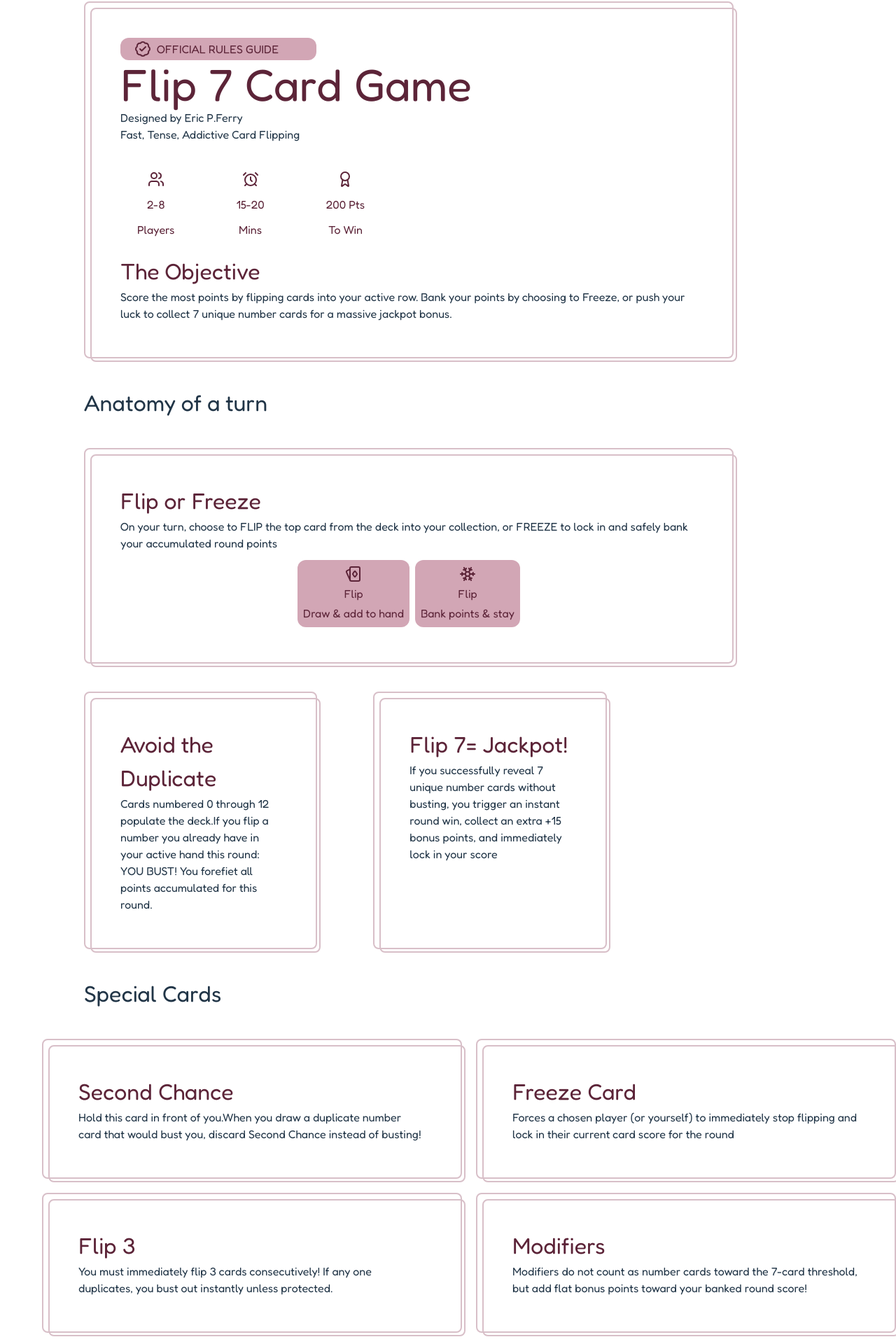
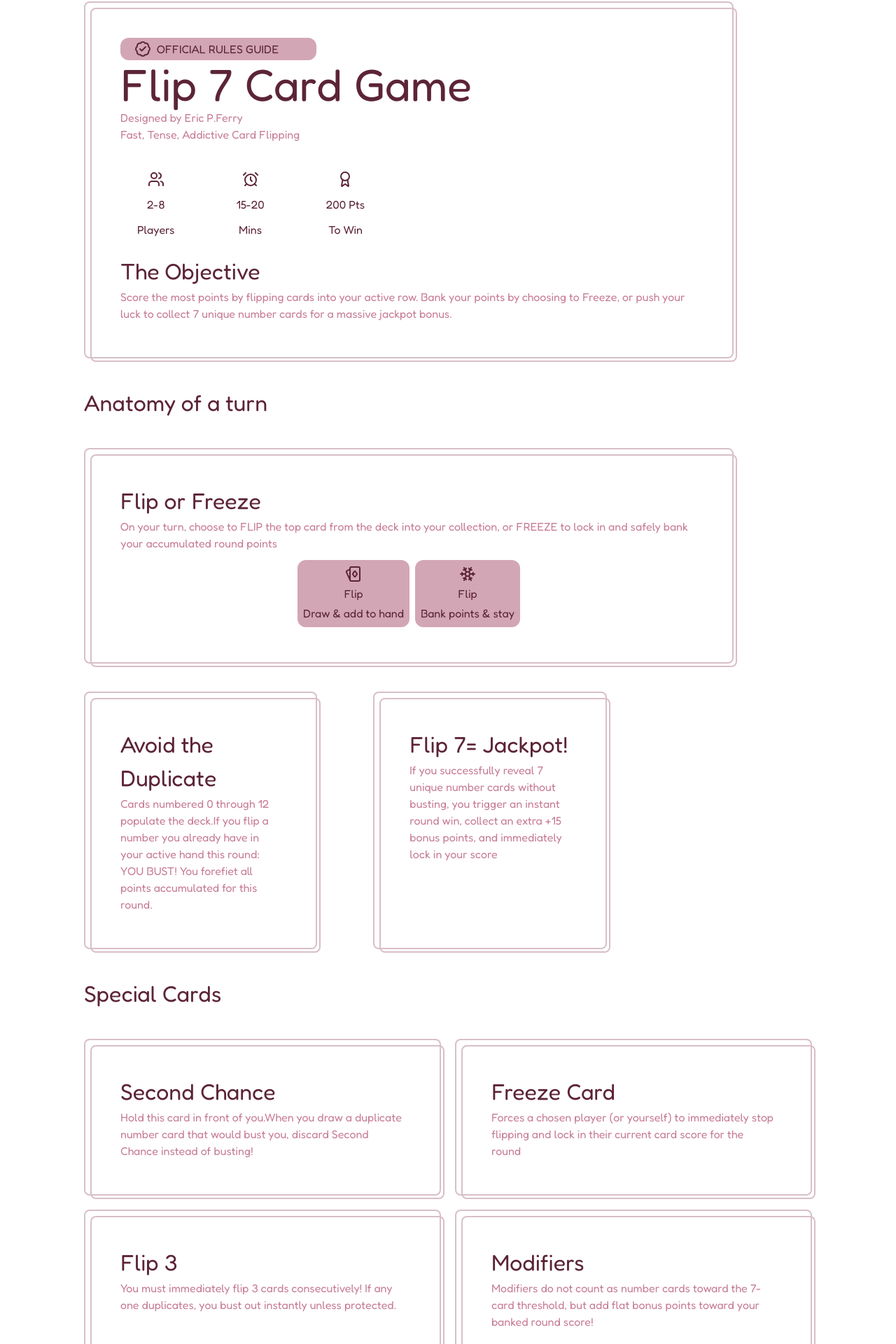
Before and after one commit to Nazrawit-T-B/Flip-7-Online, a React app in the folder Game/: page /howto in a window 1280 px wide. Shown: the part 38-1958 px from the top of the page at 70% size. Built offline with nearby package versions, Linux system fonts and the light colour scheme; the HTML template or start-up script is replaced by a standard one.

Commit message:
Fixes in CTA section

```diff
--- a/Game/src/components/AnatomyCTA.jsx
+++ b/Game/src/components/AnatomyCTA.jsx
@@ -2,11 +2,11 @@ import { PlayingCards, Snowflake } from "lucide-react";
 const Anatomy = () => {
   return (
     <>
-      <h3 className="pl-30 pb-10">Anatomy of a turn</h3>
+      <h3 className="pl-30 pb-10 text-[#5c2438]">Anatomy of a turn</h3>
       <div className="pl-30 pb-10">
         <div className="box">
           <h3 className="text-[#5c2438]">Flip or Freeze </h3>
-          <p>
+          <p className="text-[#c77d98]">
             On your turn, choose to FLIP the top card from the deck into your
             collection, or FREEZE to lock in and safely bank your accumulated
             round points
@@ -28,7 +28,7 @@ const Anatomy = () => {
       <div className="pl-30 pb-10 grid grid-cols-3 gap-20">
         <div className="a-box ">
           <h3 className="text-[#5c2438]">Avoid the Duplicate </h3>
-          <p>
+          <p className="text-[#c77d98]">
             Cards numbered 0 through 12 populate the deck.If you flip a number
             you already have in your active hand this round: YOU BUST! You
             forefiet all points accumulated for this round.
@@ -36,7 +36,7 @@ const Anatomy = () => {
         </div>
         <div className="a-box">
           <h3 className="text-[#5c2438]">Flip 7= Jackpot! </h3>
-          <p>
+          <p className="text-[#c77d98]">
             If you successfully reveal 7 unique number cards without busting,
             you trigger an instant round win, collect an extra +15 bonus points,
             and immediately lock in your score
--- a/Game/src/components/RuleCTA.jsx
+++ b/Game/src/components/RuleCTA.jsx
@@ -18,8 +18,8 @@ const Rule = () => {
             </div>
             */}
           </div>
-          <p>Designed by Eric P.Ferry</p>
-          <p>Fast, Tense, Addictive Card Flipping</p>
+          <p className="text-[#c77d98]">Designed by Eric P.Ferry</p>
+          <p className="text-[#c77d98]">Fast, Tense, Addictive Card Flipping</p>
           <div className=" flex flex-row gap-10  pt-4">
             <div className=" text-[#5c2438] bg-white flex flex-col gap-3 justify-center items-center p-6 rounded-xl ">
               <Users />
@@ -38,7 +38,7 @@ const Rule = () => {
             </div>
           </div>
           <h3 className="text-[#5c2438]">The Objective</h3>
-          <p>
+          <p className="text-[#c77d98]">
             Score the most points by flipping cards into your active row. Bank
             your points by choosing to <span>Freeze,</span> or push your luck to
             collect <span>7 unique number cards</span> for a massive jackpot
--- a/Game/src/components/SpecialCTA.jsx
+++ b/Game/src/components/SpecialCTA.jsx
@@ -1,29 +1,29 @@
 const Special=()=>{
     return(
         <>
-        <h3 className="pl-30 pb-10">Special Cards</h3>
-        <div className="pl-15 pb-10 grid grid-cols-2 gap-5">
+        <h3 className="pl-30 pb-10 text-[#5c2438]">Special Cards</h3>
+        <div className=" pr-30 pl-30 pb-10 grid grid-cols-2 gap-5">
         <div className="a-box ">
           <h3 className="text-[#5c2438]">Second Chance </h3>
-          <p>
+          <p className="text-[#c77d98]">
            Hold this card in front of you.When you draw a duplicate number card that would bust you, discard Second Chance instead of busting!
           </p>
         </div>
         <div className="a-box">
           <h3 className="text-[#5c2438]">Freeze Card </h3>
-          <p>
+          <p className="text-[#c77d98]">
          Forces a chosen player (or yourself) to immediately stop flipping and lock in their current card score for the round
           </p>
         </div>
         <div className="a-box">
           <h3 className="text-[#5c2438]">Flip 3 </h3>
-          <p>
+          <p className="text-[#c77d98]">
            You must immediately flip 3 cards consecutively! If any one duplicates, you bust out instantly unless protected.
           </p>
         </div>
         <div className="a-box">
           <h3 className="text-[#5c2438]">Modifiers </h3>
-          <p>
+          <p className="text-[#c77d98]">
            Modifiers do not count as number cards toward the 7-card threshold, but add flat bonus points toward your banked round score!
           </p>
         </div>
```
